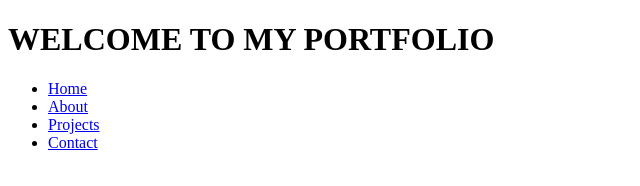
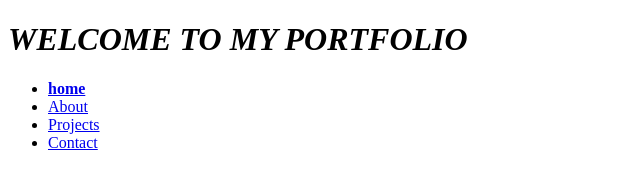
Before and after one commit to clouded-cloud/portfolio, a plain HTML site: page portfolio/about.html in a window 1280 px wide. Shown: the whole page, without its empty margins (0-640 px from the left). Drawn offline with Linux system fonts and the light colour scheme.

Commit message:
about.html

```diff
--- a/portfolio/about.html
+++ b/portfolio/about.html
@@ -7,10 +7,10 @@
 </head>
 <body>
     <header>
-        <h1>WELCOME TO MY PORTFOLIO</h1>
+        <h1><i>WELCOME TO MY PORTFOLIO</i></h1>
         <nav>
             <ul>
-                <li><a href="index.html">Home</a></li>
+                <li><a href="index.html"><b>home</b></a></li>
                 <li><a href="#">About</a></li>
                 <li><a href="projects.html">Projects</a></li>
                 <li><a href="contact.html">Contact</a></li>
```
Also changed, not shown: portfolio/index.html (+1 -1 lines).
